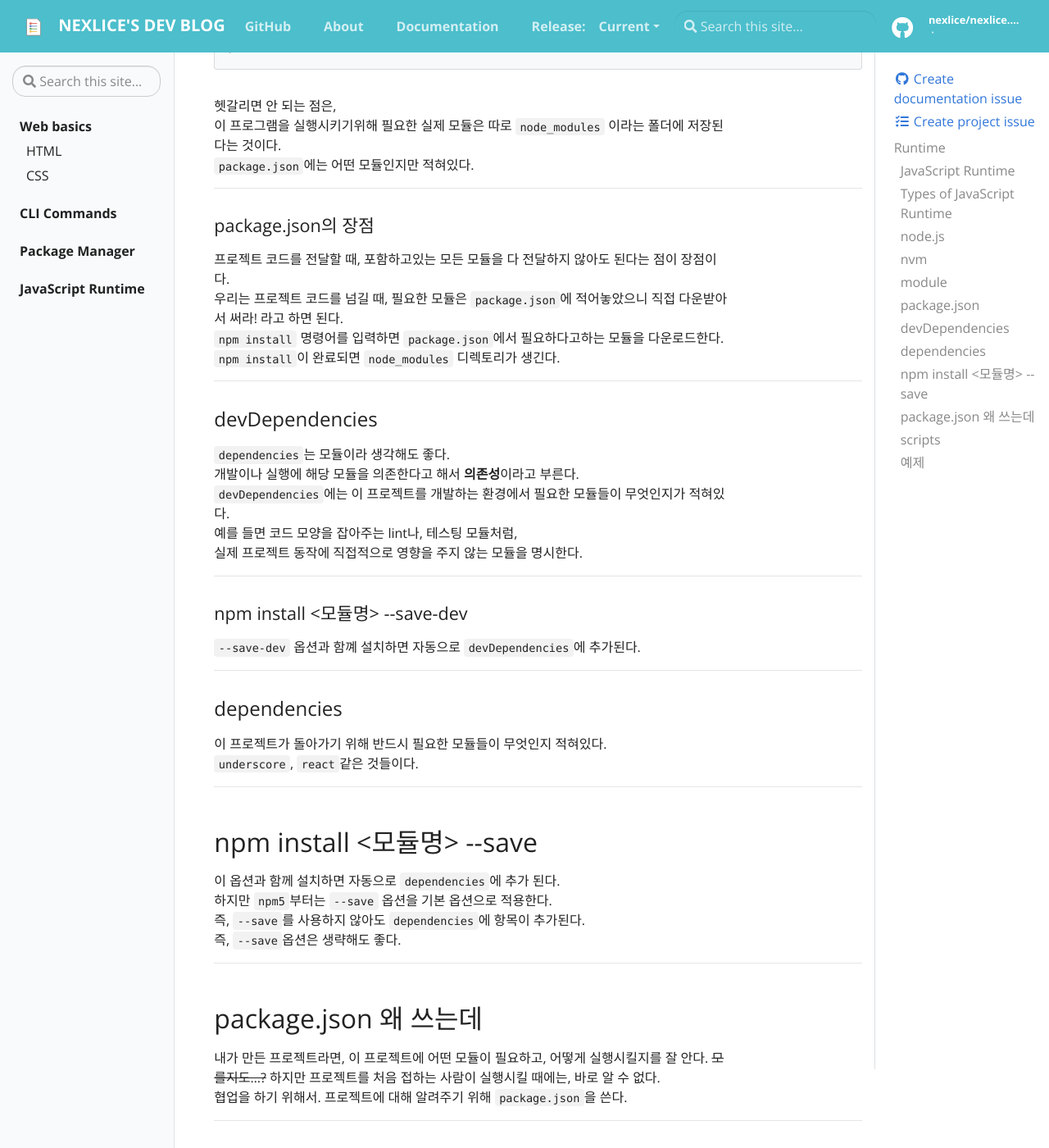
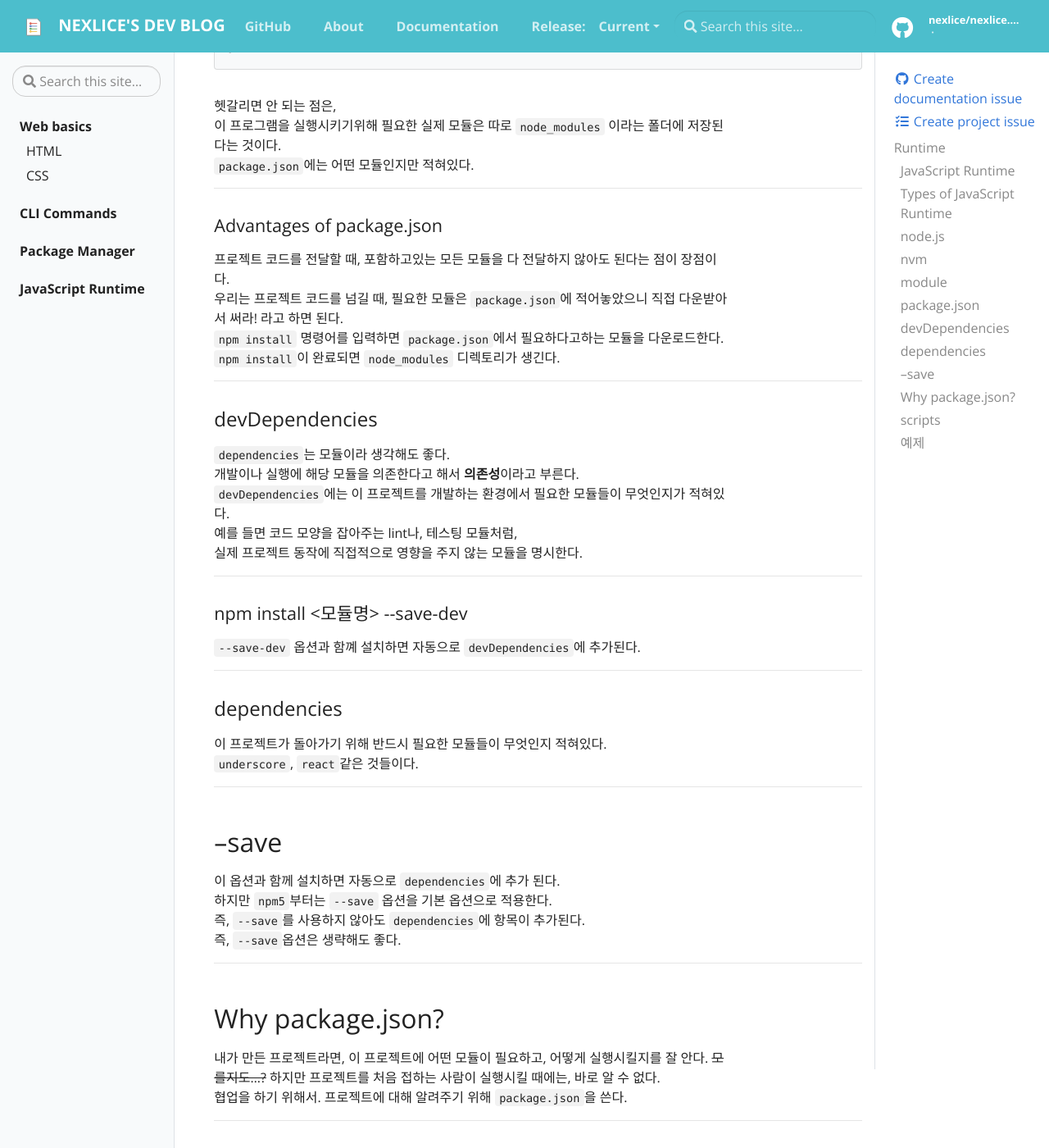
Before and after one commit to nexlice/nexlice.github.io, a Jekyll site: the page built from _docs/Web Basics/javascript-runtime.md, in a window 1280 px wide and 1400 px high, scrolled down 2183 px. Shown: the whole window at 82% size. Built offline with Jekyll 4.4.1, drawn with Linux system fonts in a browser that asks for light colours; some of the changed text lies outside the part shown.

Commit message:
chore: rename

```diff
--- a/_docs/Web_Basics/javascript-runtime.md
+++ b/_docs/Web Basics/javascript-runtime.md
@@ -91,7 +91,7 @@ package.json에는 이 프로그램을 실행시키기 위해 필요한 모듈
 `package.json`에는 어떤 모듈인지만 적혀있다.
 
 ---
-#### package.json의 장점
+#### Advantages of package.json
 프로젝트 코드를 전달할 때, 포함하고있는 모든 모듈을 다 전달하지 않아도 된다는 점이 장점이다.
 우리는 프로젝트 코드를 넘길 때,
 필요한 모듈은 `package.json`에 적어놓았으니 직접 다운받아서 써라! 라고 하면 된다.
@@ -116,14 +116,14 @@ package.json에는 이 프로그램을 실행시키기 위해 필요한 모듈
 `underscore`, `react`같은 것들이다.
 
 ---
-## npm install <모듈명> --save
+## --save
 이 옵션과 함께 설치하면 자동으로 `dependencies`에 추가 된다.
 하지만 `npm5`부터는 `--save` 옵션을 기본 옵션으로 적용한다.
 즉, `--save`를 사용하지 않아도 `dependencies`에 항목이 추가된다.
 즉, `--save`옵션은 생략해도 좋다.
 
 ---
-## package.json 왜 쓰는데
+## Why package.json?
 내가 만든 프로젝트라면, 이 프로젝트에 어떤 모듈이 필요하고, 어떻게 실행시킬지를 잘 안다. ~~모를지도...?~~
 하지만 프로젝트를 처음 접하는 사람이 실행시킬 때에는, 바로 알 수 없다.
 협업을 하기 위해서. 프로젝트에 대해 알려주기 위해 `package.json`을 쓴다.
```
Also changed, not shown: _data/toc.yml (+16 -16 lines), _docs/Web Basics/cli-commands.md (renamed from _docs/Web_Basics/CLI-commands.md), _docs/Web Basics/css.md (renamed from _docs/Web_Basics/CSS.md), _docs/Web Basics/html.md (renamed from _docs/Web_Basics/HTML.md), _docs/Web Basics/package-manager.md (renamed from _docs/Web_Basics/Package-Manager.md), _docs/Web Basics/web-basics.md (renamed from _docs/Web_Basics/Web-basics.md).
